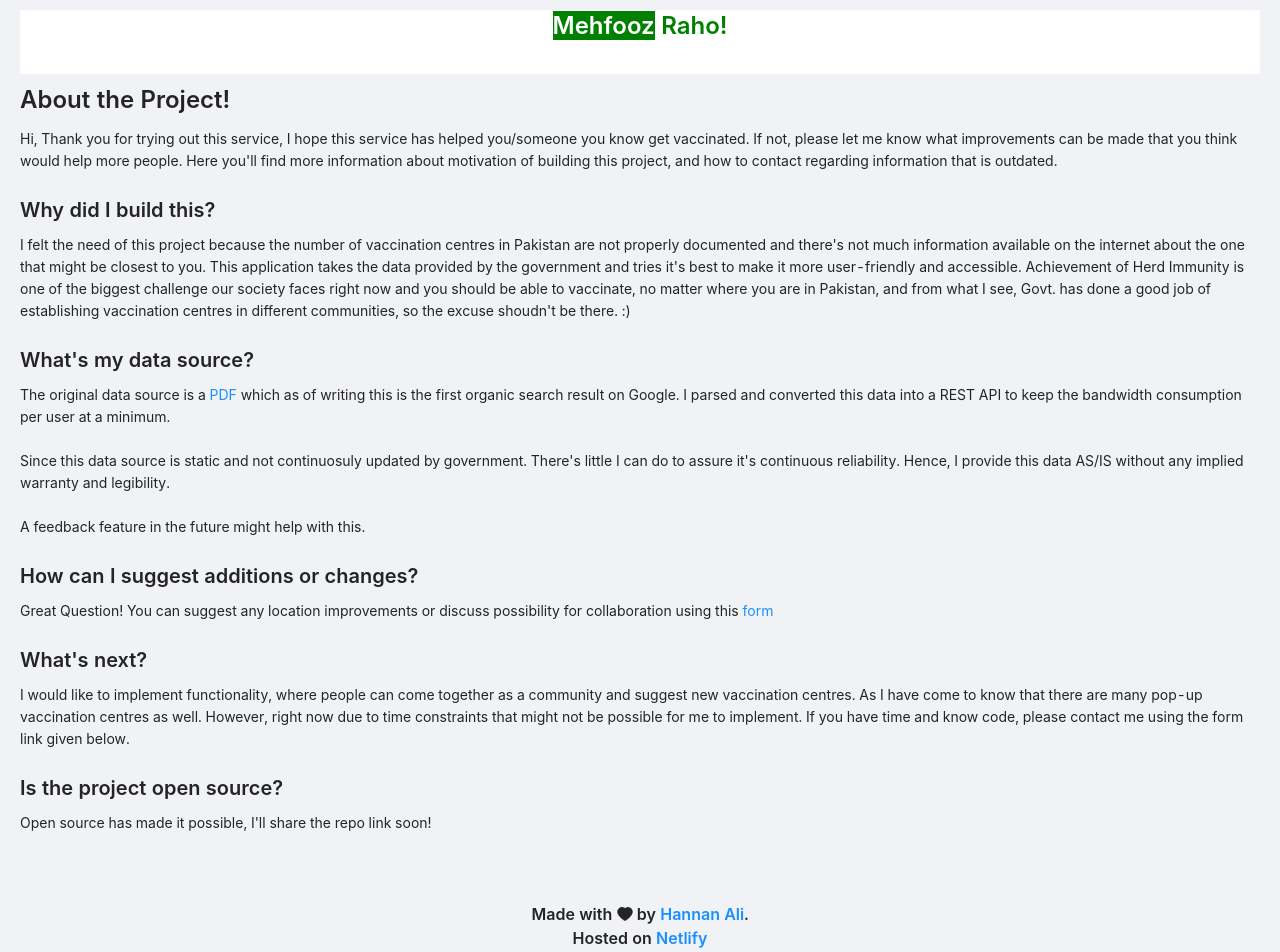
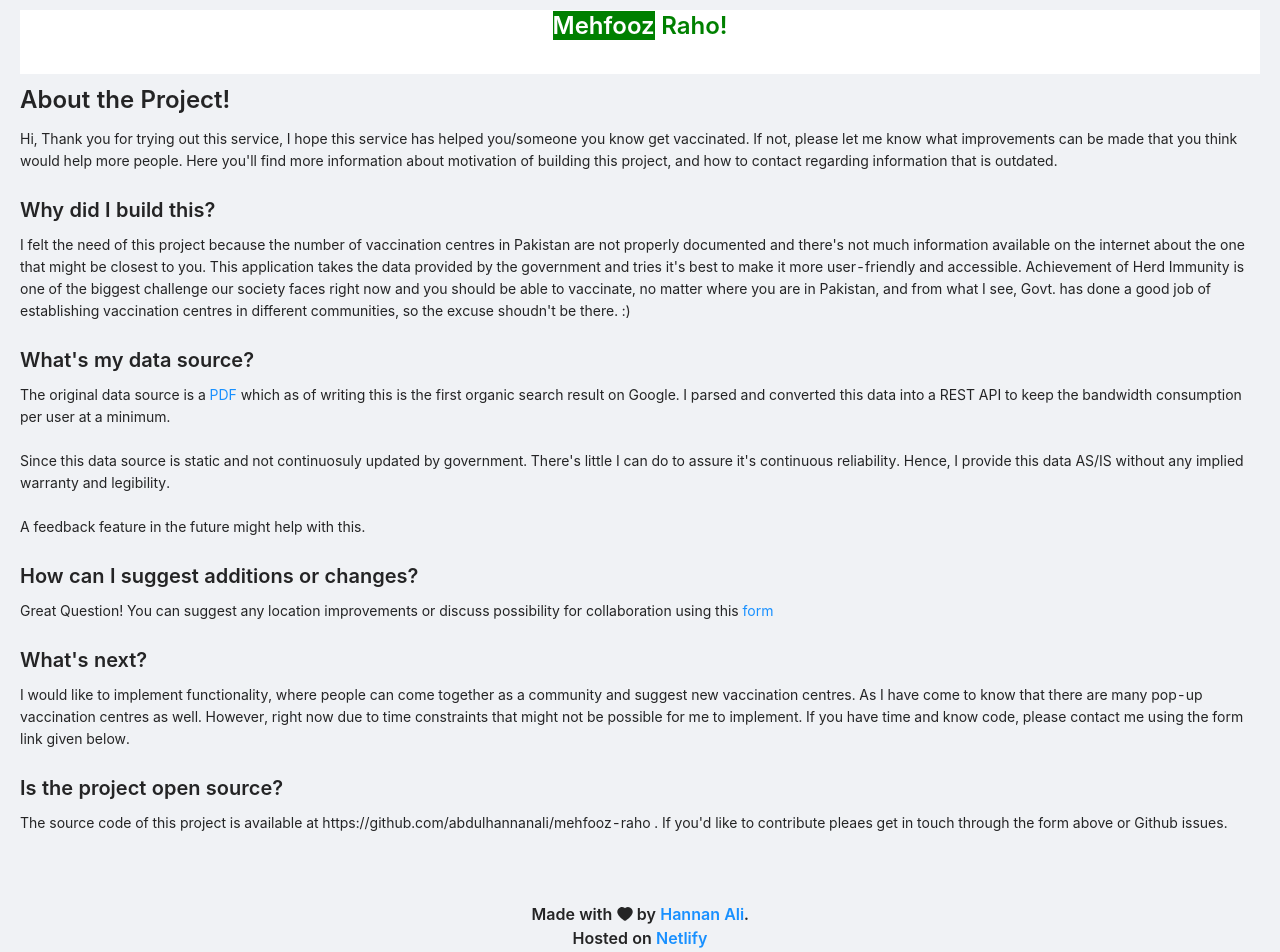
Before and after one commit to abdulhannanali/mehfooz-raho, a React app: page /about in a window 1280 px wide. Shown: the top 952 px of the page. Built offline with nearby package versions, Linux system fonts and the light colour scheme.

Commit message:
add repo link

```diff
--- a/src/About/index.tsx
+++ b/src/About/index.tsx
@@ -59,7 +59,10 @@ export default function About() {
         </Typography.Paragraph>
 
         <Typography.Title level={4}>Is the project open source?</Typography.Title>
-        <Typography.Paragraph>Open source has made it possible, I'll share the repo link soon!</Typography.Paragraph>
+        <Typography.Paragraph>
+          The source code of this project is available at https://github.com/abdulhannanali/mehfooz-raho . If you'd like
+          to contribute pleaes get in touch through the form above or Github issues.
+        </Typography.Paragraph>
       </Col>
     </Row>
   );
```
